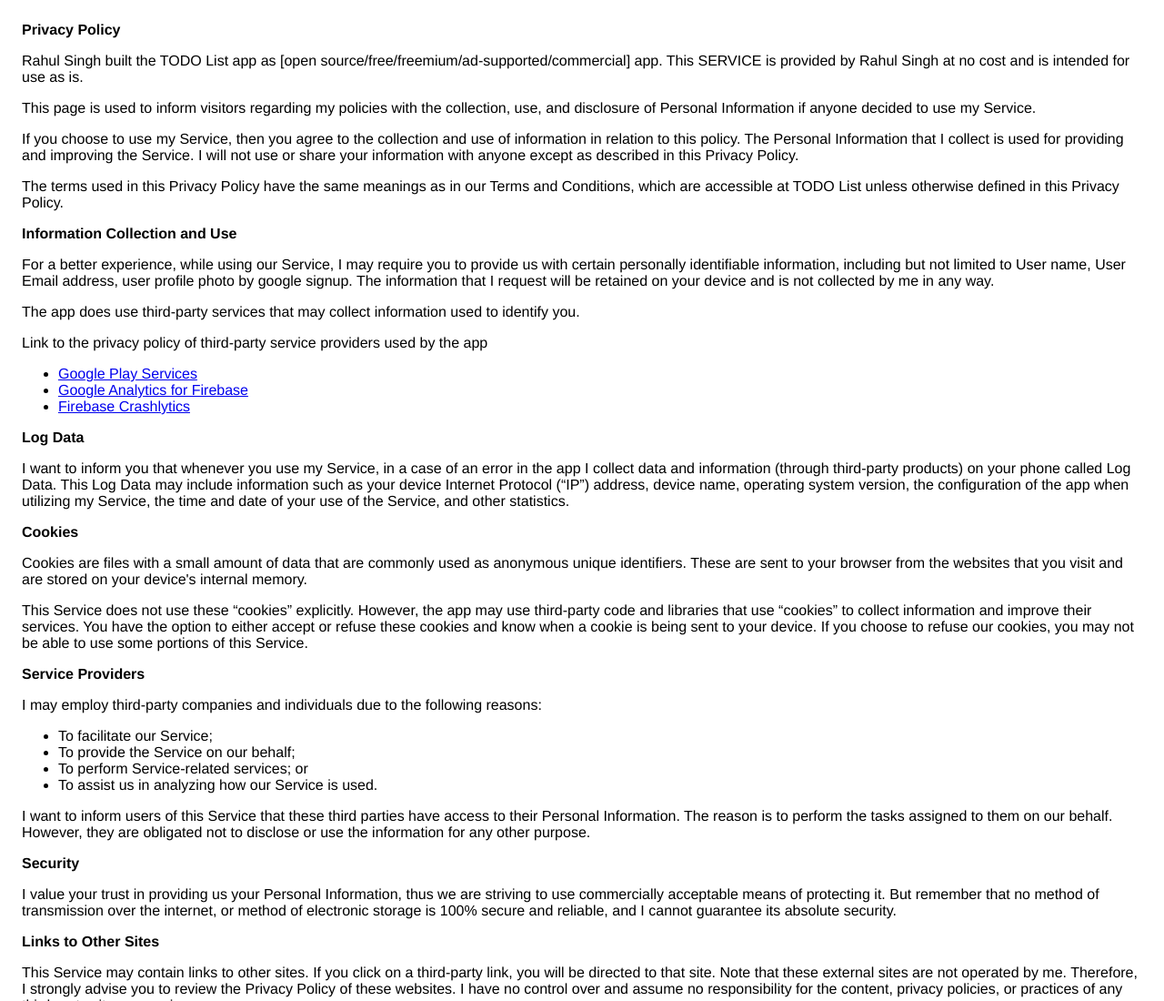
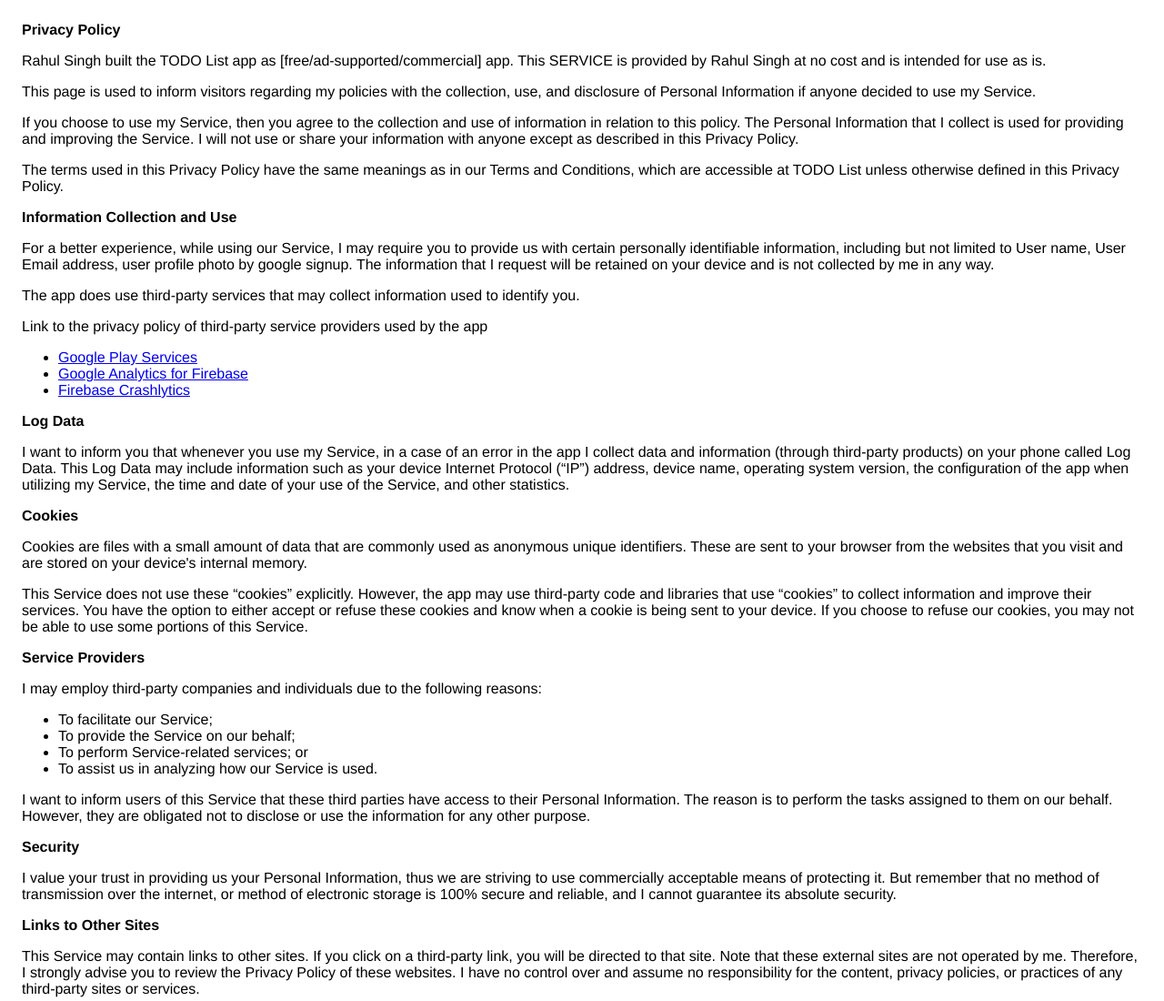
Before and after one commit to Rahul7f/todo_privacy_policy, a plain HTML site: page index.html in a window 1280 px wide. Shown: the top 1100 px of the page at 91% size. Drawn offline with Linux system fonts and the light colour scheme.

Commit message:
Update index.html

```diff
--- a/index.html
+++ b/index.html
@@ -9,7 +9,7 @@
     <body>
     <strong>Privacy Policy</strong> <p>
                   Rahul Singh built the TODO List app as
-                  [open source/free/freemium/ad-supported/commercial] app. This SERVICE is provided by
+                  [free/ad-supported/commercial] app. This SERVICE is provided by
                   Rahul Singh at no cost and is intended for use as
                   is.
                 </p> <p>
```
